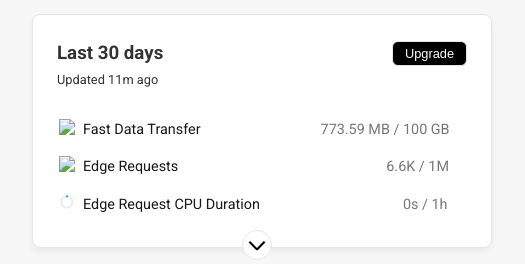
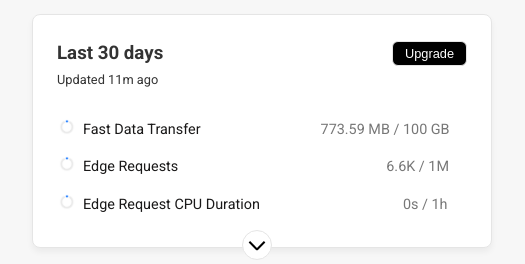
Before and after one commit to radiantclasses155-cmyk/replica, a plain HTML site: page index.html in a window 1280 px wide. Shown: the part 252-516 px from the top of the page, 0-525 px from the left. Drawn offline with Linux system fonts and the light colour scheme; a web font is replaced by a local one.

Commit message:
Add files via upload

```diff
--- a/index.html
+++ b/index.html
@@ -93,11 +93,11 @@
           <p class="updated-time">Updated 11m ago</p>
           <ul class="usage-list">
             <li>
-              <img src="Replica Assets/Progress-circle.png" alt="Progress" class="progress">
+              <img src="Progress-circle.png" alt="Progress" class="progress">
               Fast Data Transfer <span class="one">773.59 MB / 100 GB</span>
             </li>
             <li>
-              <img src="Replica Assets/Progress-circle.png" alt="Progress" class="progress">
+              <img src="Progress-circle.png" alt="Progress" class="progress">
               Edge Requests <span class="two">6.6K / 1M</span>
             </li>
             <li>
@@ -117,7 +117,7 @@
         <div class="title2">Recent Previews</div>
           <div class="card3 recent-card">
             <div class="khali">
-              <!-- <i class="fa-regular fa-eye-slash" class="eye"></i> -->
+
                <img src="eye.png" class="eye" alt=""  style="width:30px">
               <p>Preview deployments that you have recently visited or created will appear here.</p>
             </div>
```
